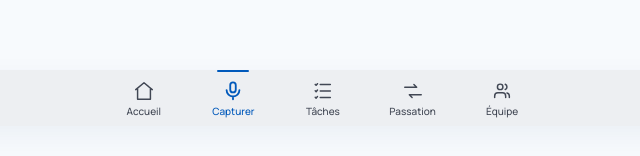
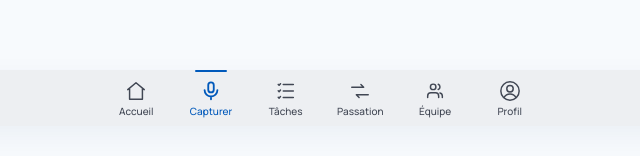
Before and after one commit to Allan77bot/scribe-app, a Next.js app: page /dashboard/capture in a window 1280 px wide. Shown: the part 674-830 px from the top of the page, without its empty margins (317-957 px from the left). Built offline with nearby package versions, Linux system fonts and the light colour scheme; no server answers.

Commit message:
fix: invite org_id + handover admin null + nav settings

```diff
--- a/src/app/api/invites/send/route.ts
+++ b/src/app/api/invites/send/route.ts
@@ -25,7 +25,7 @@ export async function POST(request: Request) {
   // Profil : on a besoin du rôle (admin) et du nom de l'org pour l'e-mail.
   const { data: profile } = await supabase
     .from("users")
-    .select("role, display_name, organizations(name)")
+    .select("role, display_name, organizations(name), org_id")
     .eq("id", user.id)
     .maybeSingle();
 
@@ -93,7 +93,7 @@ export async function POST(request: Request) {
     // token + expires_at posés par les defaults de la table (UUID v4, +72 h).
     const { data: inserted, error } = await supabase
       .from("invitations")
-      .insert({ email, created_by: user.id })
+      .insert({ email, created_by: user.id, org_id: profile.org_id })
       .select("token, expires_at")
       .single();
 
--- a/src/app/dashboard/handover/page.tsx
+++ b/src/app/dashboard/handover/page.tsx
@@ -5,10 +5,14 @@ import ReportCard, { type Report, type ReportRead } from "@/components/ReportCar
 import GenerateHandoverButton from "@/components/GenerateHandoverButton";
 
 function adminClient() {
-  return createAdminSupabase(
-    process.env.NEXT_PUBLIC_SUPABASE_URL!,
-    process.env.SUPABASE_SERVICE_ROLE_KEY!,
-  );
+  try {
+    return createAdminSupabase(
+      process.env.NEXT_PUBLIC_SUPABASE_URL!,
+      process.env.SUPABASE_SERVICE_ROLE_KEY!,
+    );
+  } catch {
+    return null;
+  }
 }
 
 // Page de passation 3×8 : « ce qu'il faut savoir depuis le dernier passage ».
@@ -32,12 +36,16 @@ export default async function HandoverPage() {
   // ou tronquée (env mal configuré), on n'expose JAMAIS une erreur 500 brute :
   // on rend une carte propre et explicite. Tout le bloc admin est isolé.
   let report: Report | null = null;
+  let reads: ReportRead[] = [];
   let memberCount: number | undefined;
-  let reads: ReportRead[] = [];
   let adminUnavailable = false;
 
   try {
     const admin = adminClient();
+    if (!admin) {
+      adminUnavailable = true;
+      throw new Error("Client admin indisponible (clé service_role absente ou tronquée).");
+    }
 
     // Dernière passation de l'org — admin client filtré à la main sur org_id + kind.
     const { data: reportRaw, error: reportErr } = await admin
--- a/src/components/DashboardNav.tsx
+++ b/src/components/DashboardNav.tsx
@@ -61,6 +61,17 @@ const ITEMS: Item[] = [
       </>
     ),
   },
+  {
+    href: "/dashboard/settings",
+    label: "Profil",
+    icon: (
+      <>
+        <circle cx="12" cy="12" r="10" />
+        <circle cx="12" cy="9.5" r="3.5" />
+        <path d="M5.5 19a7.5 7.5 0 0 1 13 0" />
+      </>
+    ),
+  },
 ];
 
 export default function DashboardNav() {
```
